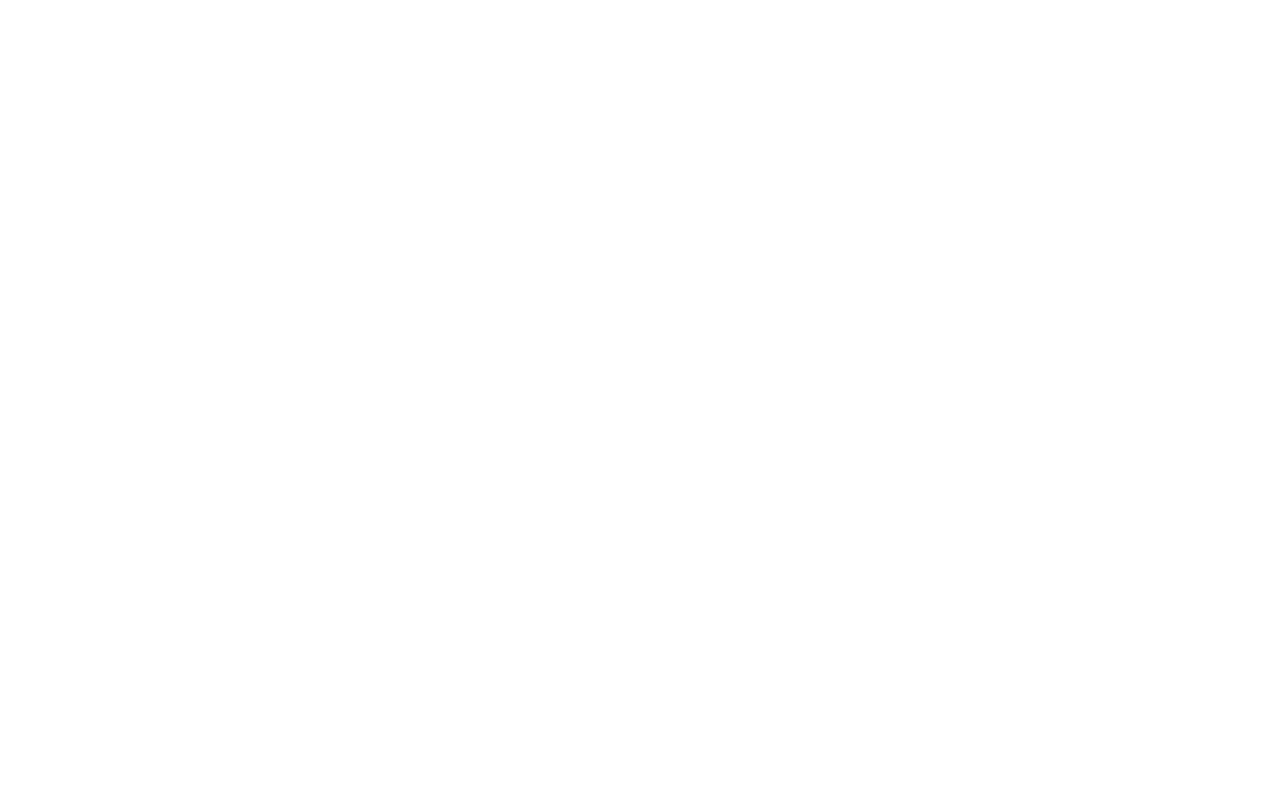
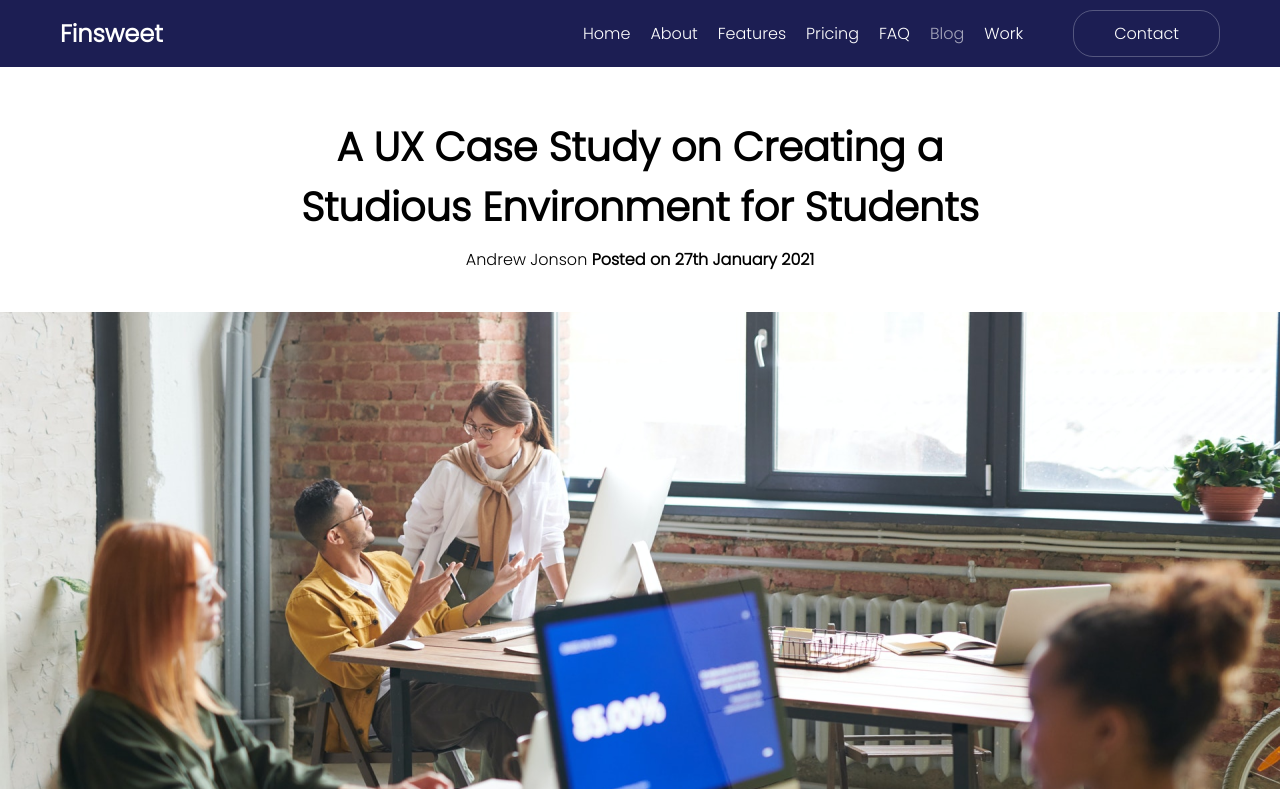
Before and after one commit to Shakhmurad7/finsweet, a React (Vite) app: page /Blog in a window 1280 px wide. Before the commit this address had no page. Shown: the top 800 px of the page. Built offline with nearby package versions, Linux system fonts and the light colour scheme.

Commit message:
add blog top text

```diff
--- a/src/App.jsx
+++ b/src/App.jsx
@@ -5,6 +5,7 @@
 import Features from "./NavbarMetodlar/Features/Features"
 import Pricing from "./NavbarMetodlar/Pricing/Pricing"
 import Work from "./NavbarMetodlar/Work/Work"
+import Blog from "./NavbarMetodlar/Blog/Blog"
 
 
 
@@ -18,6 +19,7 @@
         <Route path="/Features" element={<Features/>}/>
         <Route path="/Pricing" element={<Pricing/>}/>
         <Route path="/Work" element={<Work/>}/>
+        <Route path="/Blog" element={<Blog/>}/>
       </Routes>
     </>
   )
--- a/src/NavbarMetodlar/AboutPage/About.jsx
+++ b/src/NavbarMetodlar/AboutPage/About.jsx
@@ -20,7 +20,7 @@
             </div>
             <div className={styles[`content-right`]}>
               <img
-                src={"public/img/group-of-people-sitting-indoors-3184360.png"}
+                src={"./img/group-of-people-sitting-indoors-3184360.png"}
               />
             </div>
           </div>
--- /dev/null
+++ b/src/NavbarMetodlar/Blog/Blog.jsx
@@ -0,0 +1,21 @@
+import React from 'react'
+import PageContainer from '../../PageContainer'
+import style from './Blog.module.css'
+
+function Blog() {
+  return (
+    <>
+    <PageContainer>
+        <div className="Big-container">
+            <div className={style['BlogPage-text-top']}>
+                <h2>A UX Case Study on Creating a Studious Environment for Students</h2>
+                <p>Andrew Jonson <b>Posted on 27th January 2021</b></p>
+                <img src={'./img/people-working-in-front-of-computer-3182763.png'} />
+            </div>
+        </div>
+    </PageContainer>
+    </>
+  )
+}
+
+export default Blog
--- /dev/null
+++ b/src/NavbarMetodlar/Blog/Blog.module.css
@@ -0,0 +1,17 @@
+.BlogPage-text-top{
+    text-align: center;
+    padding: 50px 0;
+    display: flex;
+    flex-direction: column;
+    gap: 10px;
+    align-items: center;
+}
+.BlogPage-text-top img{
+    margin-top: 30px;
+}
+.BlogPage-text-top h2{
+    font-weight: 900;
+    font-size: 2.5rem;
+    width: 100%;
+    max-width: 700px;
+}
--- a/src/Pages/Header.jsx
+++ b/src/Pages/Header.jsx
@@ -21,7 +21,7 @@
                             <NavLink to={'/Features'}><li>Features</li></NavLink>
                             <NavLink to={'/Pricing'}><li>Pricing</li></NavLink>
                             <NavLink to={'/'}><li>FAQ</li></NavLink>
-                            <NavLink to={'/'}><li>Blog</li></NavLink>
+                            <NavLink to={'/Blog'}><li>Blog</li></NavLink>
                             <NavLink to={'/Work'}><li>Work</li></NavLink>
                         </ul>
 
```
Also changed, not shown: public/img/people-working-in-front-of-computer-3182763.png (added).
